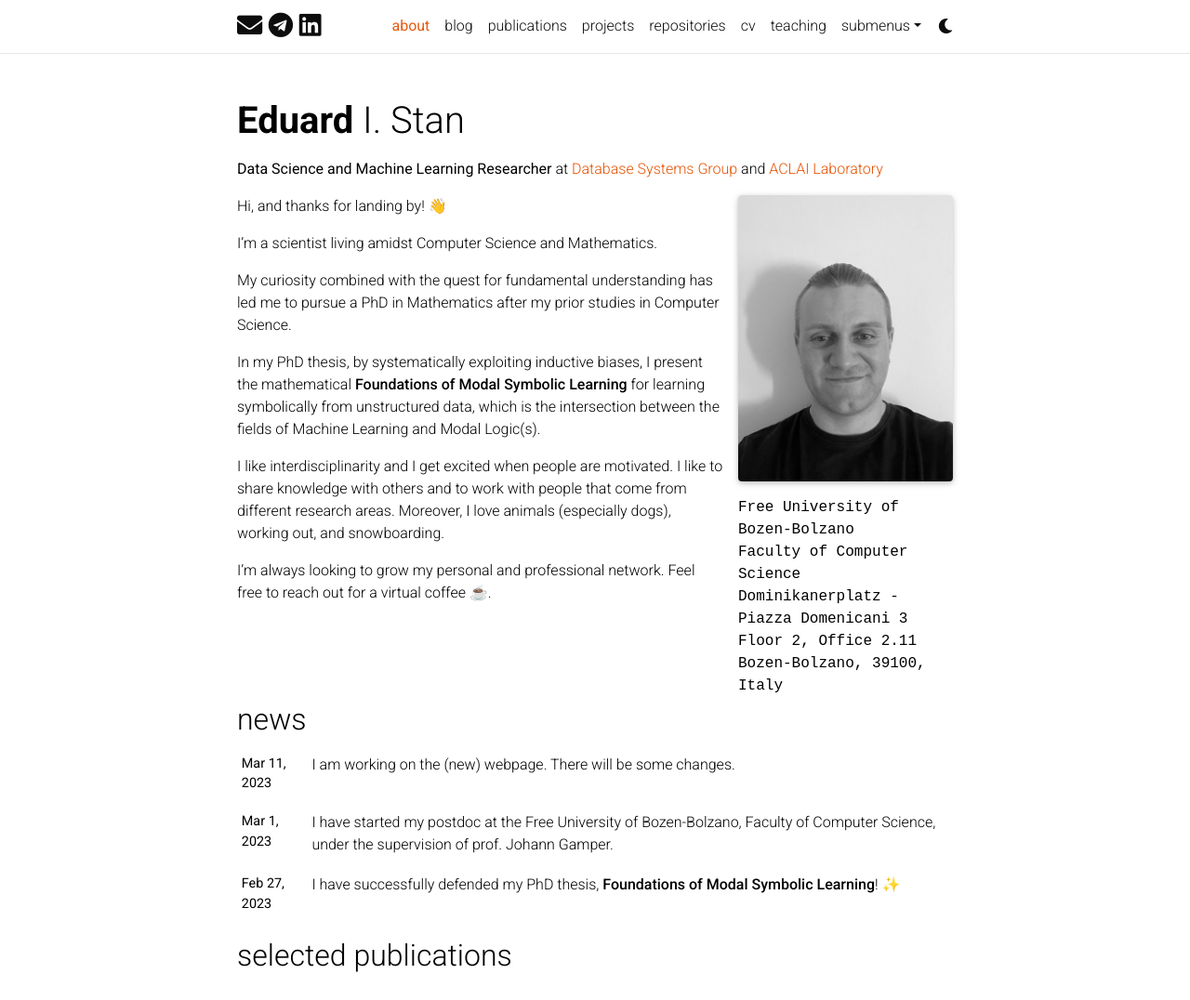
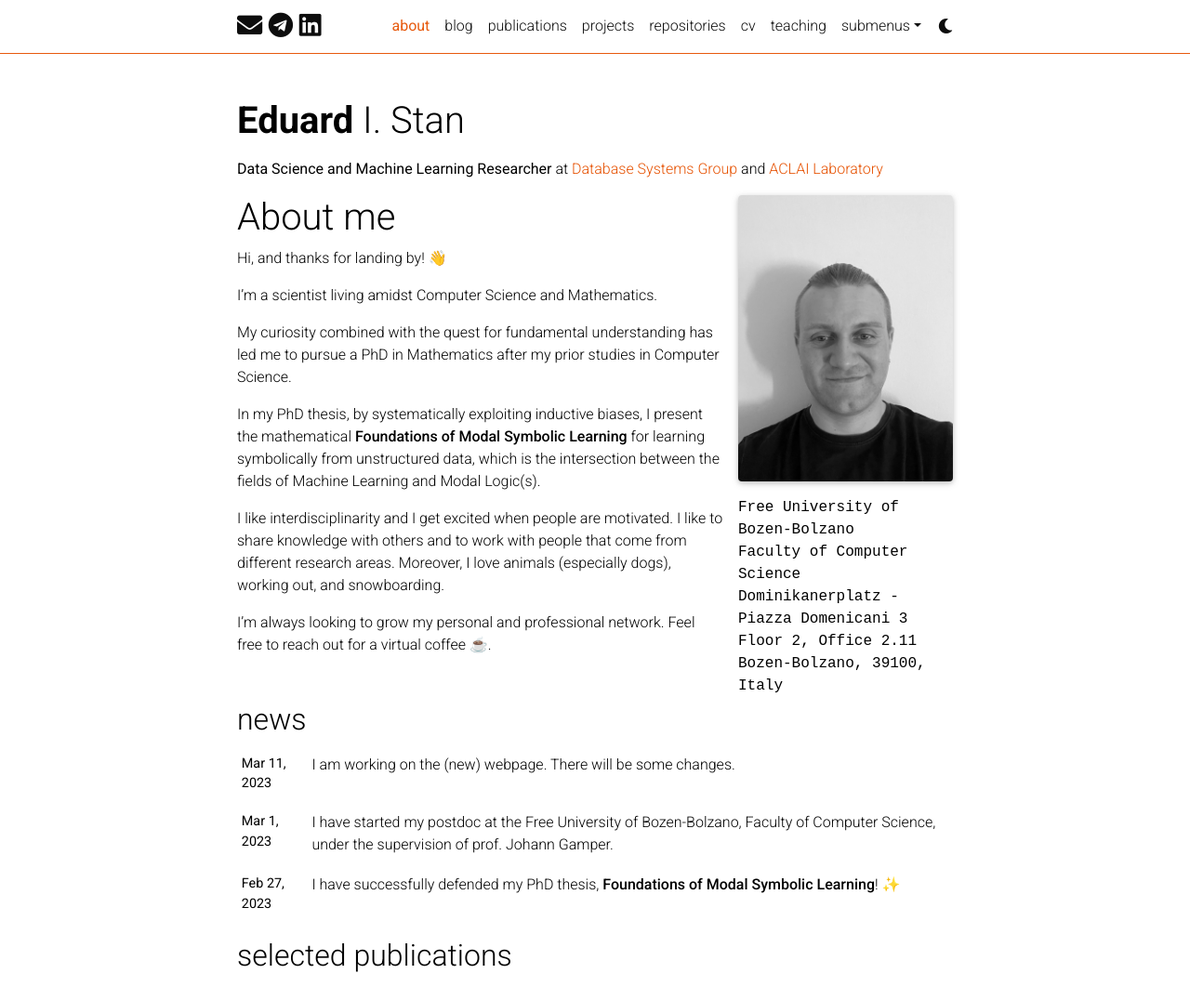
Before and after one commit to eduardstan/eduardstan.github.io, a Jekyll site: the page built from _pages/about.md, in a window 1280 px wide and 1365 px high, cut to the strip 0-1076 px from the top of the window. Shown: the whole strip at 93% size. Built offline with Jekyll 4.4.1, drawn with Linux system fonts in a browser that asks for light colours; full-size pictures stand in for the smaller copies a plugin makes; emoji names are drawn with the system emoji font; comment, search, counter and statistics services are not loaded; a style sheet for code colours, icons or effects is not loaded.

Commit message:
Changed _sass/_themes.scss

```diff
--- a/_pages/about.md
+++ b/_pages/about.md
@@ -21,6 +21,8 @@
 social: true  # includes social icons at the bottom of the page
 ---
 
+# About me
+
 Hi, and thanks for landing by! :wave:
 
 I'm a scientist living amidst Computer Science and Mathematics.
--- a/_sass/_themes.scss
+++ b/_sass/_themes.scss
@@ -26,7 +26,9 @@
   --global-footer-text-color: #{$grey-color-light};
   --global-footer-link-color: #{$white-color};
   --global-distill-app-color: #{$grey-color};
-  --global-divider-color: rgba(0,0,0,.1);
+  // This was the default color
+  // --global-divider-color: rgba(0,0,0,.1);
+  --global-divider-color: #{$burnt-orange-color};
   --global-card-bg-color: #{$white-color};
 
   .fa-sun {
@@ -60,7 +62,9 @@
   --global-footer-text-color: #{$grey-color-dark};
   --global-footer-link-color: #{$black-color};
   --global-distill-app-color: #{$grey-color-light};
-  --global-divider-color: #424246;
+  // This was the default color
+  // --global-divider-color: #424246;
+  --global-divider-color: #{$bluish-green-color};
   // This was the default color
   // --global-card-bg-color: #{$grey-900};
   --global-card-bg-color: #{$card-grey-color};
```
